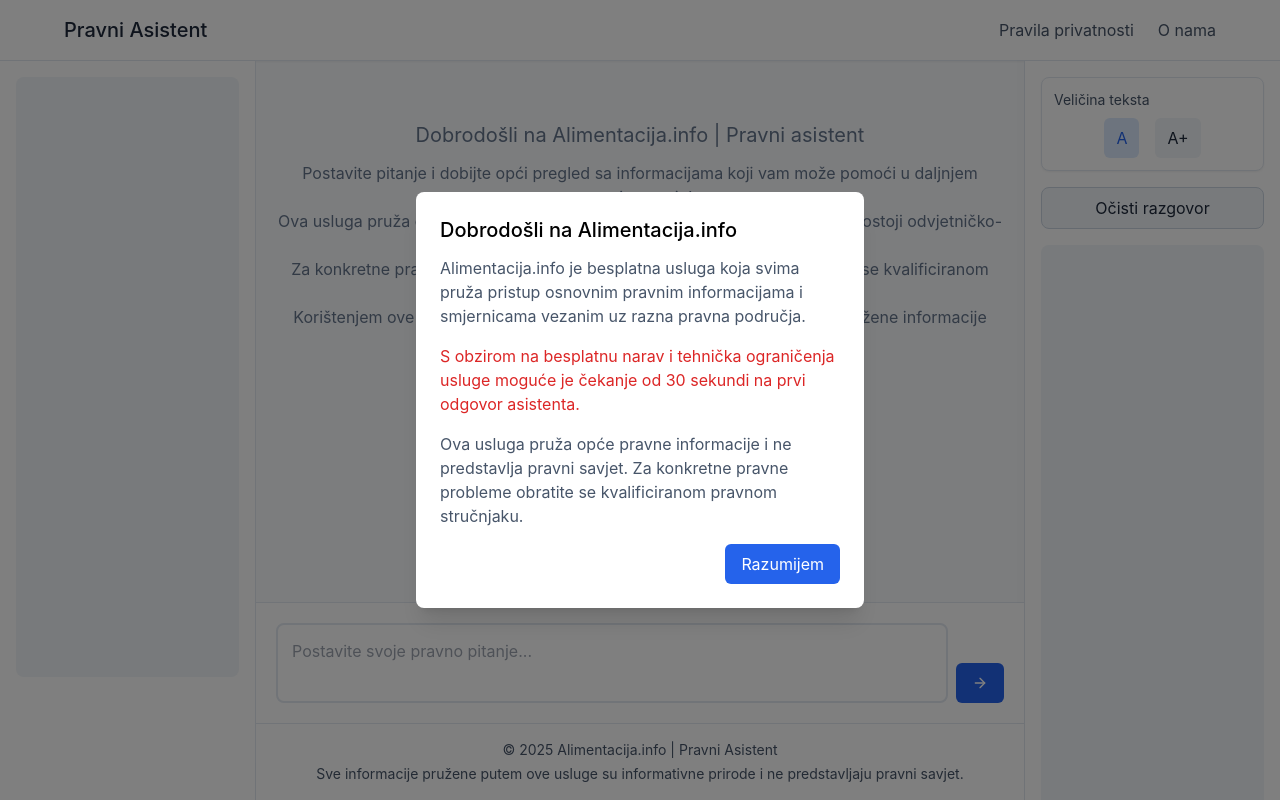
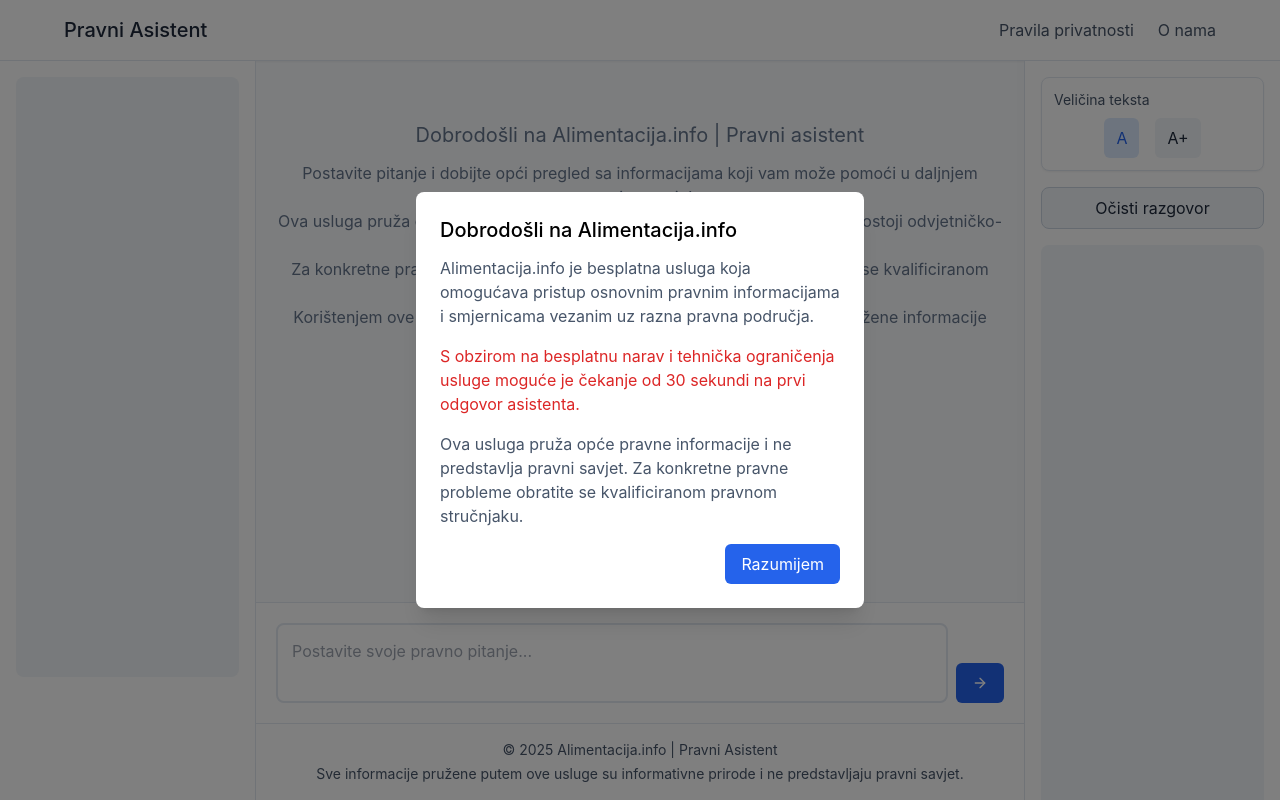
Before and after one commit to matejsarlija/our_chattie, a React (Create React App) app in the folder simple-chat/: page / in a window 1280 px wide. Built offline with nearby package versions, Linux system fonts and the light colour scheme.

Commit message:
slight modal rewording

```diff
--- a/simple-chat/src/components/WelcomeModal.js
+++ b/simple-chat/src/components/WelcomeModal.js
@@ -8,7 +8,7 @@ const WelcomeModal = ({ isOpen, onClose }) => {
       <div className="bg-white rounded-lg p-6 max-w-md w-full shadow-xl">
         <h3 className="text-xl font-medium mb-3">Dobrodošli na Alimentacija.info</h3>
         <p className="text-slate-600 mb-4">
-          Alimentacija.info je besplatna usluga koja svima pruža pristup osnovnim pravnim informacijama i smjernicama vezanim uz razna pravna područja.
+          Alimentacija.info je besplatna usluga koja omogućava pristup osnovnim pravnim informacijama i smjernicama vezanim uz razna pravna područja.
         </p>
         <p className="text-red-600 mb-4">
           S obzirom na besplatnu narav i tehnička ograničenja usluge moguće je čekanje od 30 sekundi na prvi odgovor asistenta.
```
